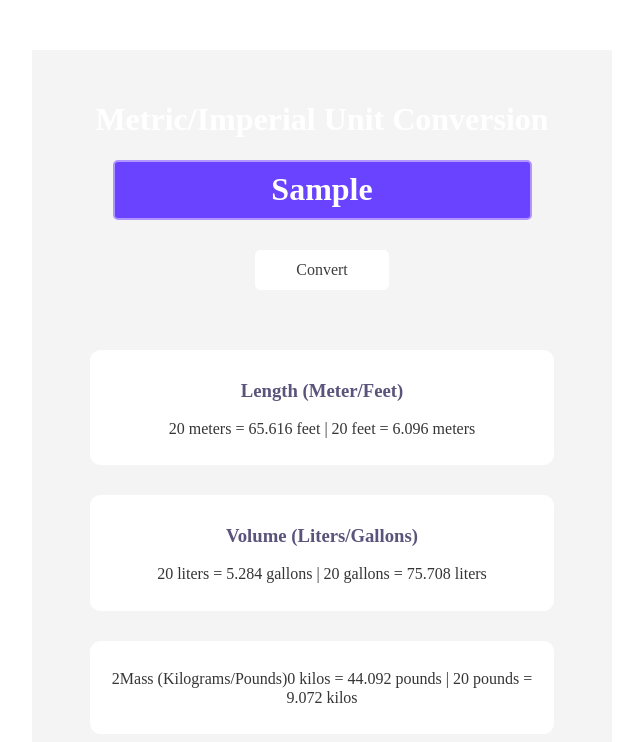
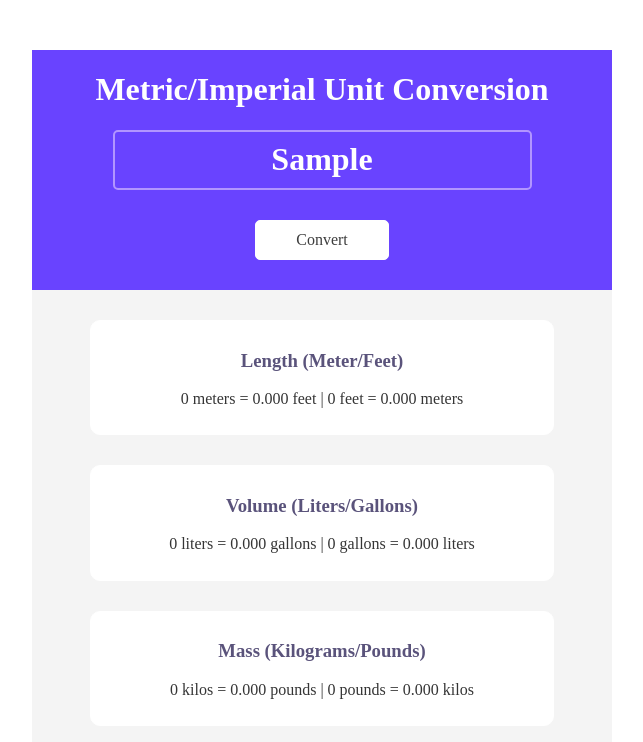
Before and after one commit to Drazen-TheGRC/Unit-Converter-Scrimba, a plain HTML site: page index.html in a window 1280 px wide. Both pictures are taken after typing "Sample" into the empty fields and a click on the button "Convert". Shown: the whole page, without its empty margins (318-961 px from the left). Drawn offline with nearby package versions, Linux system fonts and the light colour scheme.

Commit message:
add JS code

```diff
--- a/index.html
+++ b/index.html
@@ -4,26 +4,26 @@
     </head>
     <body>
         <div class="container">
-            <div class="in-container">
+
                 <h1>
                     Metric/Imperial Unit Conversion
                 </h1>
-                <input type="text">
-                <button>Convert</button>
-            </div>
+                <input id="input-el" type="text">
+                <button id="btn-convert">Convert</button>
+
 
             <div class="in-container">
                 <div class="result-container">
                     <h3>Length (Meter/Feet)</h3>
-                    <p>20 meters = 65.616 feet | 20 feet = 6.096 meters</p>
+                    <p id="length-el">20 meters = 65.616 feet | 20 feet = 6.096 meters</p>
                 </div>
                 <div class="result-container">
                     <h3>Volume (Liters/Gallons)</h3>
-                    <p>20 liters = 5.284 gallons | 20 gallons = 75.708 liters</p>
+                    <p id="volume-el">20 liters = 5.284 gallons | 20 gallons = 75.708 liters</p>
                 </div>
                 <div class="result-container">
-                    <h3></h3>
-                    <p>2Mass (Kilograms/Pounds)0 kilos = 44.092 pounds | 20 pounds = 9.072 kilos</p>
+                    <h3>Mass (Kilograms/Pounds)</h3>
+                    <p id="mass-el">20 kilos = 44.092 pounds | 20 pounds = 9.072 kilos</p>
                 </div>
             </div>
         </div>
--- a/index.js
+++ b/index.js
@@ -3,3 +3,36 @@
 1 liter = 0.264 gallon
 1 kilogram = 2.204 pound
 */
+
+const btnConvert = document.getElementById("btn-convert")
+const lengthEl = document.getElementById("length-el")
+const volumeEl = document.getElementById("volume-el")
+const massEl = document.getElementById("mass-el")
+
+
+btnConvert.addEventListener("click", function(){
+    let inputValue
+
+    if(!parseFloat(document.getElementById("input-el").value)){
+        inputValue = 0
+    }else{
+        inputValue = parseFloat(document.getElementById("input-el").value)
+    }
+
+    let meters = inputValue * 0.3048
+    let feet = inputValue * 3.28084
+
+    let liters = inputValue * 3.78541
+    let gallons = inputValue * 0.264172
+
+    let kilos = inputValue * 0.453592
+    let pounds = inputValue * 2.20462
+
+    lengthEl.textContent = `${inputValue} meters = ${feet.toFixed(3)} feet | ${inputValue} feet = ${meters.toFixed(3)} meters`
+
+
+    volumeEl.textContent = `${inputValue} liters = ${gallons.toFixed(3)} gallons | ${inputValue} gallons = ${liters.toFixed(3)} liters`
+
+    massEl.textContent = `${inputValue} kilos = ${pounds.toFixed(3)} pounds | ${inputValue} pounds = ${kilos.toFixed(3)} kilos`
+
+})
```
